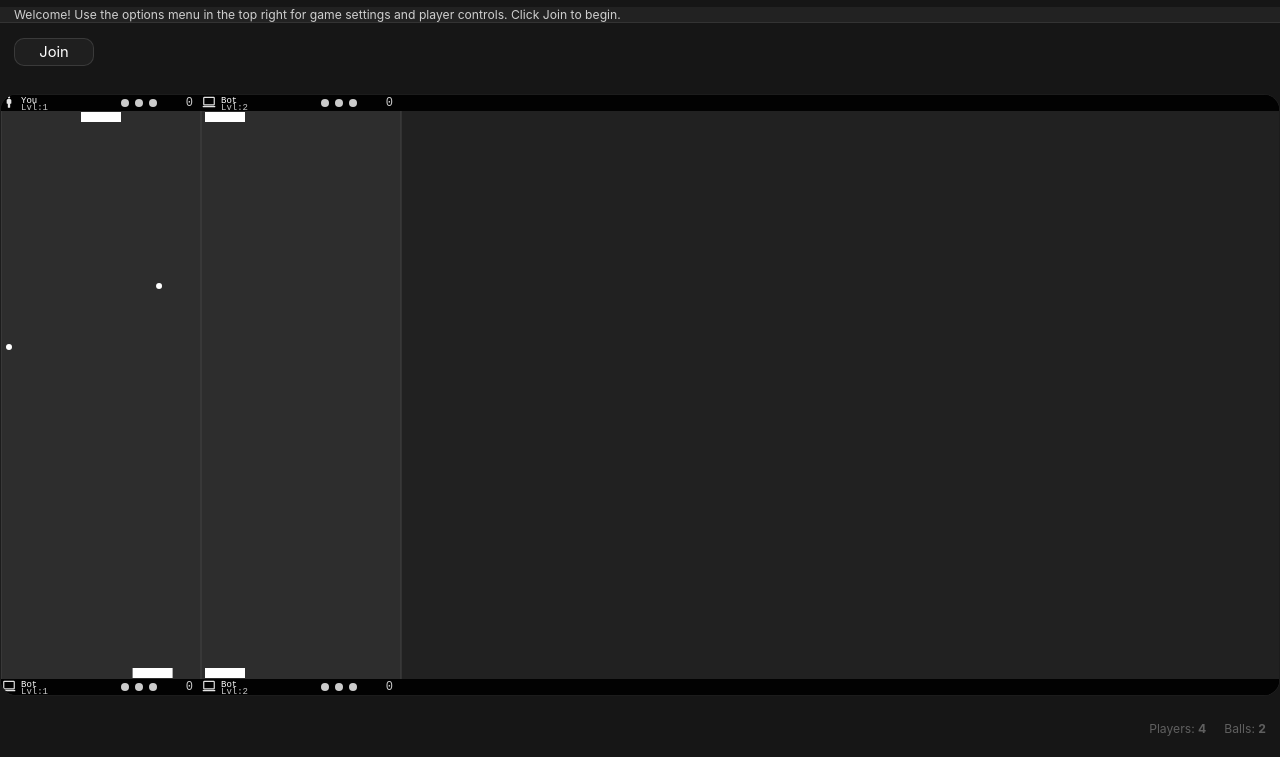
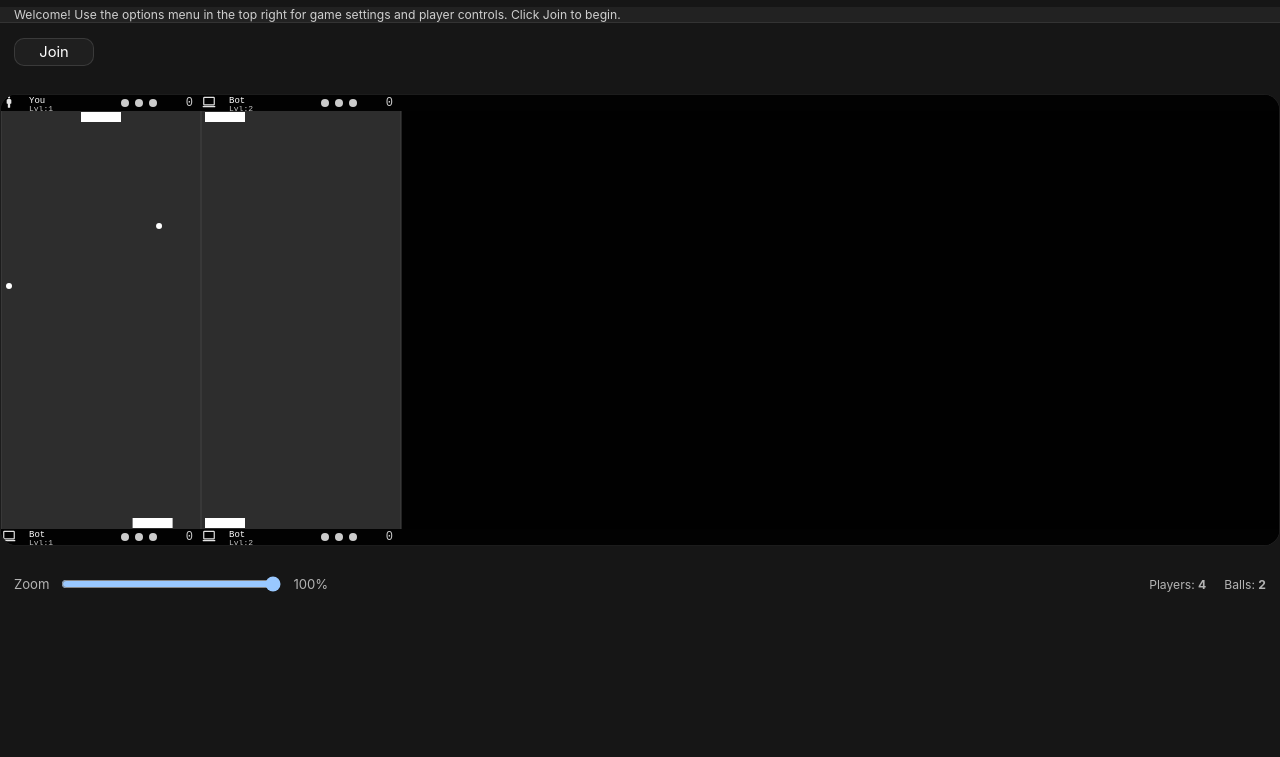
Before and after one commit to yogiyushi/pong200, a website: page index.html in a window 1280 px wide. Shown: the part 43-800 px from the top of the page. Drawn offline with Linux system fonts and the light colour scheme.

Commit message:
camera zoom

```diff
--- a/index.html
+++ b/index.html
@@ -16,11 +16,6 @@
         </button>
         <div id="optionsMenu" class="options-menu hidden" role="menu" aria-hidden="true">
           <div class="menu-header">Options</div>
-          <div class="menu-item">
-            <label for="zoneWidth">Zone width</label>
-            <input id="zoneWidth" type="range" min="150" max="320" value="200" />
-            <div class="menu-note"><span id="zoneWidthLabel">200</span> px</div>
-          </div>
           <div class="menu-item">
             <label for="ballInterval">Ball interval</label>
             <input id="ballInterval" type="range" min="2000" max="8000" step="500" value="5000" />
@@ -72,12 +67,19 @@
     </div>
     <main class="main-grid">
       <section class="game-panel">
-        <canvas id="pongCanvas" tabindex="0" width="960" height="420"></canvas>
+        <canvas id="pongCanvas" tabindex="0" width="960" height="450"></canvas>
       </section>
     </main>
-    <div class="canvas-info-bar">
-      <span>Players: <strong id="canvasPlayerCount">0</strong></span>
-      <span>Balls: <strong id="canvasBallCount">0</strong></span>
+    <div class="bottom-panel">
+      <div class="zoom-bar">
+        <label for="cameraZoom">Zoom</label>
+        <input id="cameraZoom" type="range" min="0.1" max="1" step="0.01" value="1" />
+        <span id="cameraZoomLabel">100%</span>
+      </div>
+      <div class="canvas-info-bar">
+        <span>Players: <strong id="canvasPlayerCount">0</strong></span>
+        <span>Balls: <strong id="canvasBallCount">0</strong></span>
+      </div>
     </div>
   </div>
 
--- a/script.js
+++ b/script.js
@@ -11,8 +11,8 @@ const playerColorInput = document.getElementById('playerColor');
 const joinButton = document.getElementById('joinButton');
 const addBotButton = document.getElementById('addBotButton');
 const resetButton = document.getElementById('resetButton');
-const zoneWidthInput = document.getElementById('zoneWidth');
-const zoneWidthLabel = document.getElementById('zoneWidthLabel');
+const cameraZoomInput = document.getElementById('cameraZoom');
+const cameraZoomLabel = document.getElementById('cameraZoomLabel');
 const ballIntervalInput = document.getElementById('ballInterval');
 const ballIntervalLabel = document.getElementById('ballIntervalLabel');
 const minBallSpeedInput = document.getElementById('minBallSpeed');
@@ -61,6 +61,7 @@ const state = {
     topInset: 10,
     bottomInset: 10,
     worldLeft: 0,
+    zoomLevel: 1,
     flipTopView: false
   },
   menuFlash: {
@@ -84,7 +85,7 @@ PLAYER_ICONS.bot.src = 'icons/computer_24dp_E3E3E3_FILL0_wght400_GRAD0_opsz24.sv
 
 function saveSettings() {
   const settings = {
-    zoneWidth: Number(zoneWidthInput.value),
+    cameraZoom: Number(cameraZoomInput.value),
     spawnIntervalSec: Number(ballIntervalInput.value),
     minBallSpeed: Number(minBallSpeedInput.value),
     maxBallSpeed: Number(maxBallSpeedInput.value),
@@ -102,7 +103,7 @@ function loadSettings() {
   if (!raw) return;
   try {
     const settings = JSON.parse(raw);
-    if (settings.zoneWidth != null) state.config.zoneWidth = Number(settings.zoneWidth);
+    if (settings.cameraZoom != null) state.config.zoomLevel = Number(settings.cameraZoom);
     if (settings.spawnIntervalSec != null) state.config.spawnInterval = Math.round(Number(settings.spawnIntervalSec) * 1000);
     if (settings.minBallSpeed != null) state.config.minBallSpeed = Number(settings.minBallSpeed);
     if (settings.maxBallSpeed != null) state.config.maxBallSpeed = Number(settings.maxBallSpeed);
@@ -117,8 +118,8 @@ function loadSettings() {
 }
 
 function applySettingsToInputs() {
-  zoneWidthInput.value = String(state.config.zoneWidth);
-  zoneWidthLabel.textContent = String(state.config.zoneWidth);
+  cameraZoomInput.value = String(state.config.zoomLevel);
+  cameraZoomLabel.textContent = `${Math.round(state.config.zoomLevel * 100)}%`;
   setBallIntervalSeconds(state.config.spawnInterval / 1000);
   minBallSpeedInput.value = String(state.config.minBallSpeed);
   minBallSpeedLabel.textContent = state.config.minBallSpeed.toFixed(1);
@@ -475,30 +476,27 @@ function updateGame(delta) {
 }
 
 function getCanvasHeight() {
-  const visibleZoneWidth = state.config.zoneWidth * getViewScale();
-  const height = Math.round(visibleZoneWidth * 3);
-  return clamp(height, 450, 600);
+  return 450;
 }
 
 function getViewScale() {
-  const cssWidth = canvas.clientWidth;
-  const minScale = 150 / state.config.zoneWidth;
-  if (state.worldWidth <= cssWidth) {
-    return 1;
-  }
-  return Math.max(cssWidth / state.worldWidth, minScale);
+  return clamp(state.config.zoomLevel, 0.1, 1);
 }
 
-function drawMissMarkers(cssWidth, cssHeight, viewScale, cameraX) {
-  const menuHeight = CANVAS_MENU_HEIGHT;
-  const scaledZoneWidth = state.config.zoneWidth * viewScale;
-  const radius = 4;
-  const gap = 6;
-  const padding = 8;
+function drawMenuOverlay(cssWidth, cssHeight, viewScale, cameraX, worldHeight) {
+  const menuScale = viewScale >= 0.7 ? 1 : viewScale / 0.7;
+  const menuHeight = CANVAS_MENU_HEIGHT * menuScale;
+  const courtHeight = worldHeight * viewScale;
+  const radius = 4 * menuScale;
+  const gap = 6 * menuScale;
+  const padding = 8 * menuScale;
+  const iconSize = PLAYER_ICON_SIZE * menuScale;
+  const topY = (cssHeight - courtHeight) / 2;
+  const bottomY = topY + courtHeight - menuHeight;
 
   ctx.fillStyle = 'rgb(2, 2, 2)';
-  ctx.fillRect(0, 0, cssWidth, menuHeight);
-  ctx.fillRect(0, cssHeight - menuHeight, cssWidth, menuHeight);
+  ctx.fillRect(0, topY, cssWidth, menuHeight);
+  ctx.fillRect(0, bottomY, cssWidth, menuHeight);
 
   for (let zoneIndex = 0; zoneIndex < state.columnCount; zoneIndex += 1) {
     const zoneLeft = (zoneIndex * state.config.zoneWidth - cameraX) * viewScale;
@@ -506,11 +504,11 @@ function drawMissMarkers(cssWidth, cssHeight, viewScale, cameraX) {
     const bottomFlash = getMenuFlashAlpha('bottom', zoneIndex);
     if (topFlash > 0) {
       ctx.fillStyle = `rgba(255,255,255,${topFlash * 0.85})`;
-      ctx.fillRect(zoneLeft, 0, scaledZoneWidth, menuHeight);
+      ctx.fillRect(zoneLeft, topY, state.config.zoneWidth * viewScale, menuHeight);
     }
     if (bottomFlash > 0) {
       ctx.fillStyle = `rgba(255,255,255,${bottomFlash * 0.85})`;
-      ctx.fillRect(zoneLeft, cssHeight - menuHeight, scaledZoneWidth, menuHeight);
+      ctx.fillRect(zoneLeft, bottomY, state.config.zoneWidth * viewScale, menuHeight);
     }
   }
 
@@ -519,7 +517,7 @@ function drawMissMarkers(cssWidth, cssHeight, viewScale, cameraX) {
 
   for (let zoneIndex = 0; zoneIndex < state.columnCount; zoneIndex += 1) {
     const zoneLeft = (zoneIndex * state.config.zoneWidth - cameraX) * viewScale;
-    const zoneRight = zoneLeft + scaledZoneWidth;
+    const zoneRight = zoneLeft + state.config.zoneWidth * viewScale;
     const topPlayer = getZonePlayer(zoneIndex, 'top');
     const bottomPlayer = getZonePlayer(zoneIndex, 'bottom');
 
@@ -527,17 +525,16 @@ function drawMissMarkers(cssWidth, cssHeight, viewScale, cameraX) {
       if (!player) return;
       const iconX = zoneLeft + padding;
       const iconY = y;
-
       const icon = player.isBot ? PLAYER_ICONS.bot : PLAYER_ICONS.human;
       if (icon.complete && icon.naturalWidth) {
-        ctx.drawImage(icon, iconX - PLAYER_ICON_SIZE / 2, iconY - PLAYER_ICON_SIZE / 2 - 1, PLAYER_ICON_SIZE, PLAYER_ICON_SIZE);
+        ctx.drawImage(icon, iconX - iconSize / 2, iconY - iconSize / 2 - 1, iconSize, iconSize);
       } else {
         ctx.fillStyle = '#fff';
         if (player.isBot) {
-          ctx.fillRect(iconX - PLAYER_ICON_SIZE / 2, iconY - PLAYER_ICON_SIZE / 2 - 1, PLAYER_ICON_SIZE, PLAYER_ICON_SIZE);
+          ctx.fillRect(iconX - iconSize / 2, iconY - iconSize / 2 - 1, iconSize, iconSize);
         } else {
           ctx.beginPath();
-          ctx.arc(iconX, iconY - 1, PLAYER_ICON_SIZE / 2, 0, Math.PI * 2);
+          ctx.arc(iconX, iconY - 1, iconSize / 2, 0, Math.PI * 2);
           ctx.fill();
         }
       }
@@ -545,58 +542,65 @@ function drawMissMarkers(cssWidth, cssHeight, viewScale, cameraX) {
       const displayName = player.isBot ? 'Bot' : player.name.slice(0, 8);
       ctx.fillStyle = player.color || '#fff';
       ctx.textAlign = 'left';
-      ctx.fillText(displayName, iconX + 12, y - 2);
+      ctx.font = `${Math.max(4, 9 * menuScale)}px ui-monospace, monospace`;
+      ctx.fillText(displayName, iconX + iconSize + 6, y - 2);
       ctx.fillStyle = 'rgba(255,255,255,0.78)';
-      ctx.fillText(`Lvl:${(player.zoneIndex || 0) + 1}`, iconX + 12, y + 5);
+      ctx.font = `${Math.max(4, 8 * menuScale)}px ui-monospace, monospace`;
+      ctx.fillText(`Lvl:${(player.zoneIndex || 0) + 1}`, iconX + iconSize + 6, y + 6);
 
       const statsX = zoneRight - padding;
-      ctx.font = '12px ui-monospace, monospace';
+      ctx.font = `${Math.max(4, 12 * menuScale)}px ui-monospace, monospace`;
       ctx.textAlign = 'right';
       ctx.fillText(player.score, statsX, y);
-      ctx.font = '9px ui-monospace, monospace';
+      ctx.font = `${Math.max(8, 9 * menuScale)}px ui-monospace, monospace`;
 
       for (let index = 0; index < 3; index += 1) {
         const alpha = index < (player.misses || 0) ? 0.4 : 0.8;
         ctx.fillStyle = `rgba(255,255,255,${alpha})`;
         ctx.beginPath();
-        ctx.arc(statsX - 40 - index * (radius * 2 + gap), y, radius, 0, Math.PI * 2);
+        ctx.arc(statsX - 40 * menuScale - index * (radius * 2 + gap), y, radius, 0, Math.PI * 2);
         ctx.fill();
       }
     };
 
-    drawHeader(topPlayer, menuHeight / 2);
-    drawHeader(bottomPlayer, cssHeight - menuHeight / 2);
+    drawHeader(topPlayer, topY + menuHeight / 2);
+    drawHeader(bottomPlayer, bottomY + menuHeight / 2);
   }
 }
 
-function cameraXForCurrentPlayer() {
+function cameraXForCurrentPlayer(viewScale) {
   const cssWidth = canvas.clientWidth;
   const selected = getCurrentPlayer();
-  const baseX = selected ? selected.zoneIndex * state.config.zoneWidth : 0;
-  const halfWidth = cssWidth * 0.42;
+  if (!selected) return 0;
+  const zoneCenter = selected.zoneIndex * state.config.zoneWidth + state.config.zoneWidth / 2;
+  const visibleWorldWidth = cssWidth / viewScale;
+  const halfWorld = visibleWorldWidth / 2;
   const minX = 0;
-  const maxX = Math.max(0, state.worldWidth - cssWidth);
-  return clamp(baseX - halfWidth, minX, maxX);
+  const maxX = Math.max(0, state.worldWidth - visibleWorldWidth);
+  return clamp(zoneCenter - halfWorld, minX, maxX);
 }
 
 function render() {
   const cssWidth = canvas.clientWidth;
   const cssHeight = canvas.clientHeight;
+  const worldHeight = getCanvasHeight();
   ctx.clearRect(0, 0, cssWidth, cssHeight);
   const viewScale = getViewScale();
-  const cameraX = viewScale < 1 ? 0 : cameraXForCurrentPlayer();
+  const cameraX = cameraXForCurrentPlayer(viewScale);
+  const yOffset = (cssHeight - worldHeight * viewScale) / 2;
   ctx.save();
+  ctx.translate(0, yOffset);
+  ctx.scale(viewScale, viewScale);
   ctx.translate(-cameraX, 0);
-  ctx.scale(viewScale, 1);
 
   const current = getCurrentPlayer();
   if (current && current.side === 'top' && state.config.flipTopView) {
-    ctx.translate(0, cssHeight);
+    ctx.translate(0, worldHeight);
     ctx.scale(1, -1);
   }
 // maincolor background
   ctx.fillStyle = '#212121';
-  ctx.fillRect(cameraX, 0, cssWidth, cssHeight);
+  ctx.fillRect(0, 0, state.worldWidth, worldHeight);
 
   // maincolor court lines
   ctx.strokeStyle = '#444444';
@@ -605,14 +609,14 @@ function render() {
     const x = index * state.config.zoneWidth;
     ctx.beginPath();
     ctx.moveTo(x, 0);
-    ctx.lineTo(x, cssHeight);
+    ctx.lineTo(x, worldHeight);
     ctx.stroke();
   }
 
 // maincolor court background
   ctx.fillStyle = 'rgba(0, 0, 0, 0.3)';
   for (let index = 0; index < state.columnCount; index++) {
-    ctx.fillRect(index * state.config.zoneWidth, 0, state.config.zoneWidth, cssHeight);
+    ctx.fillRect(index * state.config.zoneWidth, 0, state.config.zoneWidth, worldHeight);
   }
 
   for (const player of state.players) {
@@ -622,7 +626,7 @@ function render() {
     const bgAlpha = player.side === 'bottom' ? 0.06 : 0.04;
 
     ctx.fillStyle = `rgba(255,255,255,${bgAlpha})`;
-    ctx.fillRect(zoneLeft, 0, state.config.zoneWidth, cssHeight);
+    ctx.fillRect(zoneLeft, 0, state.config.zoneWidth, worldHeight);
 
     const paddle = playerPaddleBounds(player);
     const isLocal = player.isLocal;
@@ -645,7 +649,7 @@ function render() {
   }
 
   ctx.restore();
-  drawMissMarkers(cssWidth, cssHeight, viewScale, cameraX);
+  drawMenuOverlay(cssWidth, cssHeight, viewScale, cameraX, worldHeight);
 }
 
 function refreshUI() {
@@ -722,11 +726,10 @@ function attachEvents() {
   playerNameInput.addEventListener('input', saveSettings);
   playerFlagInput.addEventListener('change', saveSettings);
 
-  zoneWidthInput.addEventListener('input', () => {
-    state.config.zoneWidth = Number(zoneWidthInput.value);
-    zoneWidthLabel.textContent = zoneWidthInput.value;
-    syncWorld();
-    resizeCanvas();
+  cameraZoomInput.addEventListener('input', () => {
+    state.config.zoomLevel = Number(cameraZoomInput.value);
+    cameraZoomLabel.textContent = `${Math.round(state.config.zoomLevel * 100)}%`;
+    render();
     saveSettings();
   });
 
--- a/styles.css
+++ b/styles.css
@@ -152,27 +152,40 @@ select {
 /* maincolor canvas background */
 canvas {
   width: 100%;
-  height: auto;
+  height: 450px;
   display: block;
   background: #010101;
+}
+.bottom-panel {
+  display: flex;
+  justify-content: space-between;
+  align-items: center;
+  padding: 10px 14px 0;
+  gap: 18px;
+}
+.zoom-bar {
+  display: flex;
+  align-items: center;
+  gap: 10px;
+}
+.zoom-bar label,
+.zoom-bar span {
+  font-size: 0.82rem;
+  color: rgba(201, 201, 201, 0.88);
+}
+.zoom-bar input[type="range"] {
+  width: 220px;
 }
 .canvas-info-bar {
   display: flex;
   justify-content: flex-end;
   align-items: center;
   gap: 18px;
-  position: relative;
-  left: 50%;
-  transform: translateX(-50%);
-  width: 100vw;
-  padding: 0px 14px;
-  margin-top: 6px;
-  height: 16px;
-  background: rgba(255, 255, 255, 0);
-  border-top: 1px solid rgba(255, 255, 255, 0);
-  color: rgba(116, 116, 116, 0.78);
+  padding: 0;
+  color: rgba(201, 201, 201, 0.88);
   font-size: 0.76rem;
   text-align: right;
+}
   min-height: 16px;
 }
 .canvas-info-bar strong {
```
Also changed, not shown: 1 other file.
